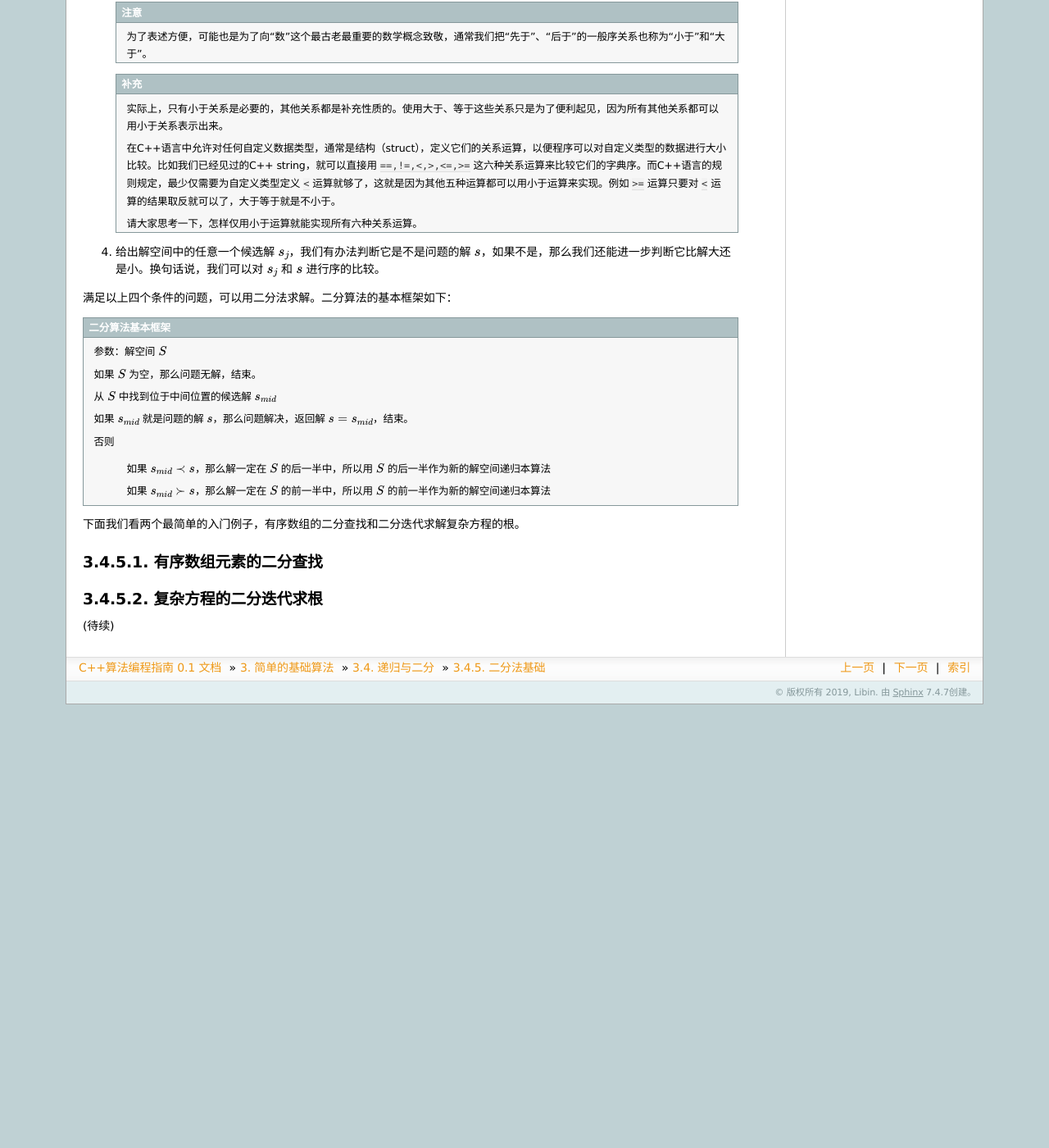
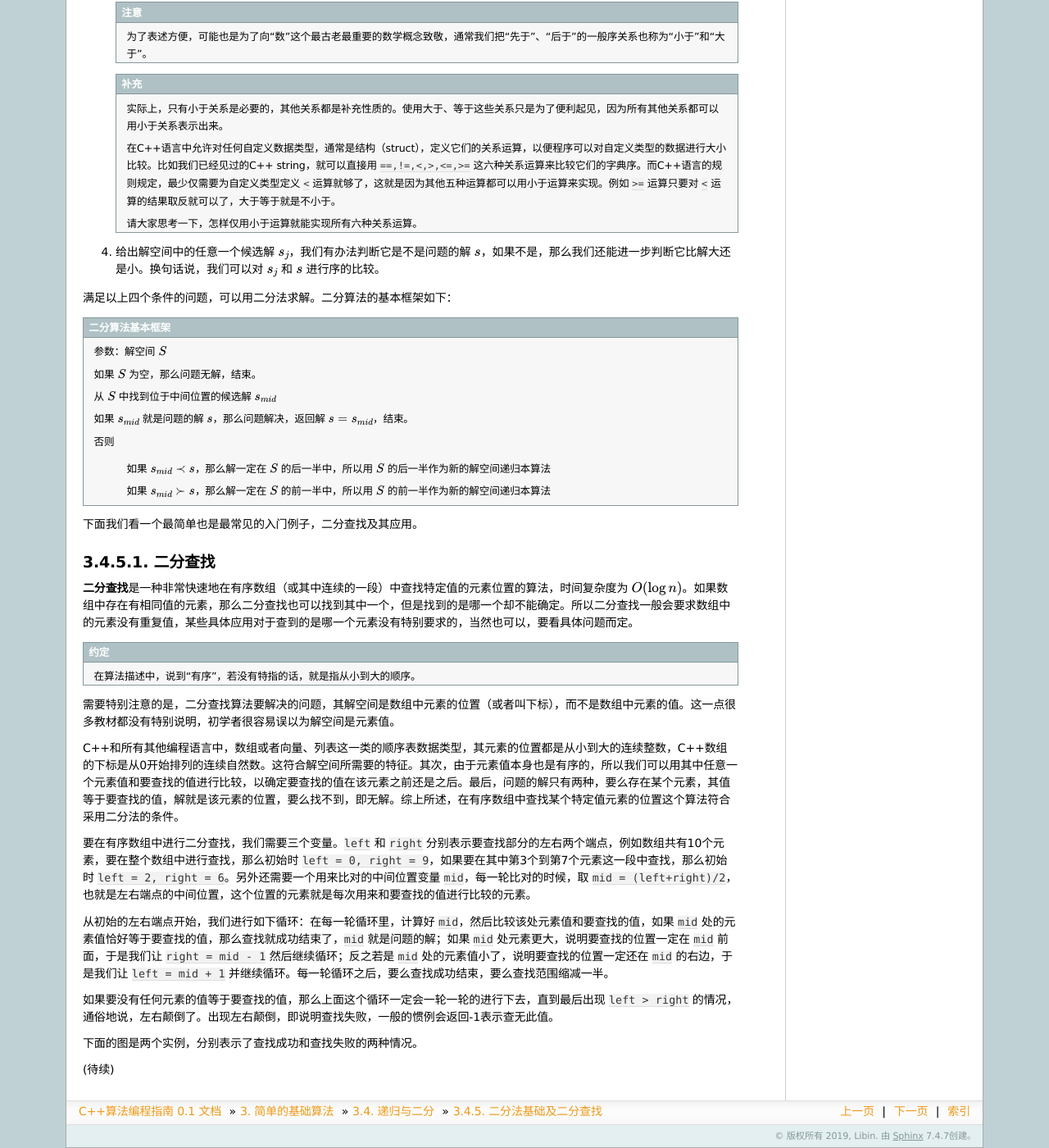
Before and after one commit to majorli/algo_guide, a Sphinx documentation site: the page built from source/ch02/sec04/245_bin_search.rst, in a window 1280 px wide and 1400 px high, scrolled down 920 px. Shown: the whole window at 82% size. Built offline with Sphinx 7.4.7, drawn with Linux system fonts in a browser that asks for light colours; formulas are drawn with MathJax 3; before the commit the page ends 1779 px from its top, so only the background shows below that; some of the changed text lies outside the part shown.

Commit message:
20200304_0003draft

```diff
--- a/source/ch02/sec04/245_bin_search.rst
+++ b/source/ch02/sec04/245_bin_search.rst
@@ -1,5 +1,5 @@
-二分法基础
-++++++++++++++
+二分法基础及二分查找
+++++++++++++++++++++++++++++++++++
 
 :strong:`二分法`\ 是一种重要的算法设计技巧。简单来说，二分法就是利用一定的判断规则，不断地将问题规模减半，从而使得规模较大的问题能够快速地缩减为规模较小的问题，从而实现快速地解决问题。采用了二分法设计的算法，其时间复杂度往往是 :math:`O(\log n)` 的级别，可以说非常之快。
 
@@ -72,17 +72,36 @@
        如果 :math:`s_{mid} \succ s`，那么解一定在 :math:`S` 的前一半中，所以用 :math:`S` 的前一半作为新的解空间递归本算法
 
 
-下面我们看两个最简单的入门例子，有序数组的二分查找和二分迭代求解复杂方程的根。
+下面我们看一个最简单也是最常见的入门例子，二分查找及其应用。
 
 
-有序数组元素的二分查找
+二分查找
 ^^^^^^^^^^^^^^^^^^^^^^^^^^^^^^^^^^
+
+:strong:`二分查找`\ 是一种非常快速地在有序数组（或其中连续的一段）中查找特定值的元素位置的算法，时间复杂度为 :math:`O(\log n)`。如果数组中存在有相同值的元素，那么二分查找也可以找到其中一个，但是找到的是哪一个却不能确定。所以二分查找一般会要求数组中的元素没有重复值，某些具体应用对于查到的是哪一个元素没有特别要求的，当然也可以，要看具体问题而定。
+
+.. admonition:: 约定
+
+   在算法描述中，说到“有序”，若没有特指的话，就是指从小到大的顺序。
+
+需要特别注意的是，二分查找算法要解决的问题，其解空间是数组中元素的位置（或者叫下标），而不是数组中元素的值。这一点很多教材都没有特别说明，初学者很容易误以为解空间是元素值。
+
+C++和所有其他编程语言中，数组或者向量、列表这一类的顺序表数据类型，其元素的位置都是从小到大的连续整数，C++数组的下标是从0开始排列的连续自然数。这符合解空间所需要的特征。其次，由于元素值本身也是有序的，所以我们可以用其中任意一个元素值和要查找的值进行比较，以确定要查找的值在该元素之前还是之后。最后，问题的解只有两种，要么存在某个元素，其值等于要查找的值，解就是该元素的位置，要么找不到，即无解。综上所述，在有序数组中查找某个特定值元素的位置这个算法符合采用二分法的条件。
+
+要在有序数组中进行二分查找，我们需要三个变量。``left`` 和 ``right`` 分别表示要查找部分的左右两个端点，例如数组共有10个元素，要在整个数组中进行查找，那么初始时 ``left = 0, right = 9``，如果要在其中第3个到第7个元素这一段中查找，那么初始时 ``left = 2, right = 6``。另外还需要一个用来比对的中间位置变量 ``mid``，每一轮比对的时候，取 ``mid = (left+right)/2``，也就是左右端点的中间位置，这个位置的元素就是每次用来和要查找的值进行比较的元素。
+
+从初始的左右端点开始，我们进行如下循环：在每一轮循环里，计算好 ``mid``，然后比较该处元素值和要查找的值，如果 ``mid`` 处的元素值恰好等于要查找的值，那么查找就成功结束了，``mid`` 就是问题的解；如果 ``mid`` 处元素更大，说明要查找的位置一定在 ``mid`` 前面，于是我们让 ``right = mid - 1`` 然后继续循环；反之若是 ``mid`` 处的元素值小了，说明要查找的位置一定还在 ``mid`` 的右边，于是我们让 ``left = mid + 1`` 并继续循环。每一轮循环之后，要么查找成功结束，要么查找范围缩减一半。
+
+如果要没有任何元素的值等于要查找的值，那么上面这个循环一定会一轮一轮的进行下去，直到最后出现 ``left > right`` 的情况，通俗地说，左右颠倒了。出现左右颠倒，即说明查找失败，一般的惯例会返回-1表示查无此值。
+
+下面的图是两个实例，分别表示了查找成功和查找失败的两种情况。
 
 
 
 
-复杂方程的二分迭代求根
-^^^^^^^^^^^^^^^^^^^^^^^^^^^^^^^^^^
+
+
+
 
 
 
```
